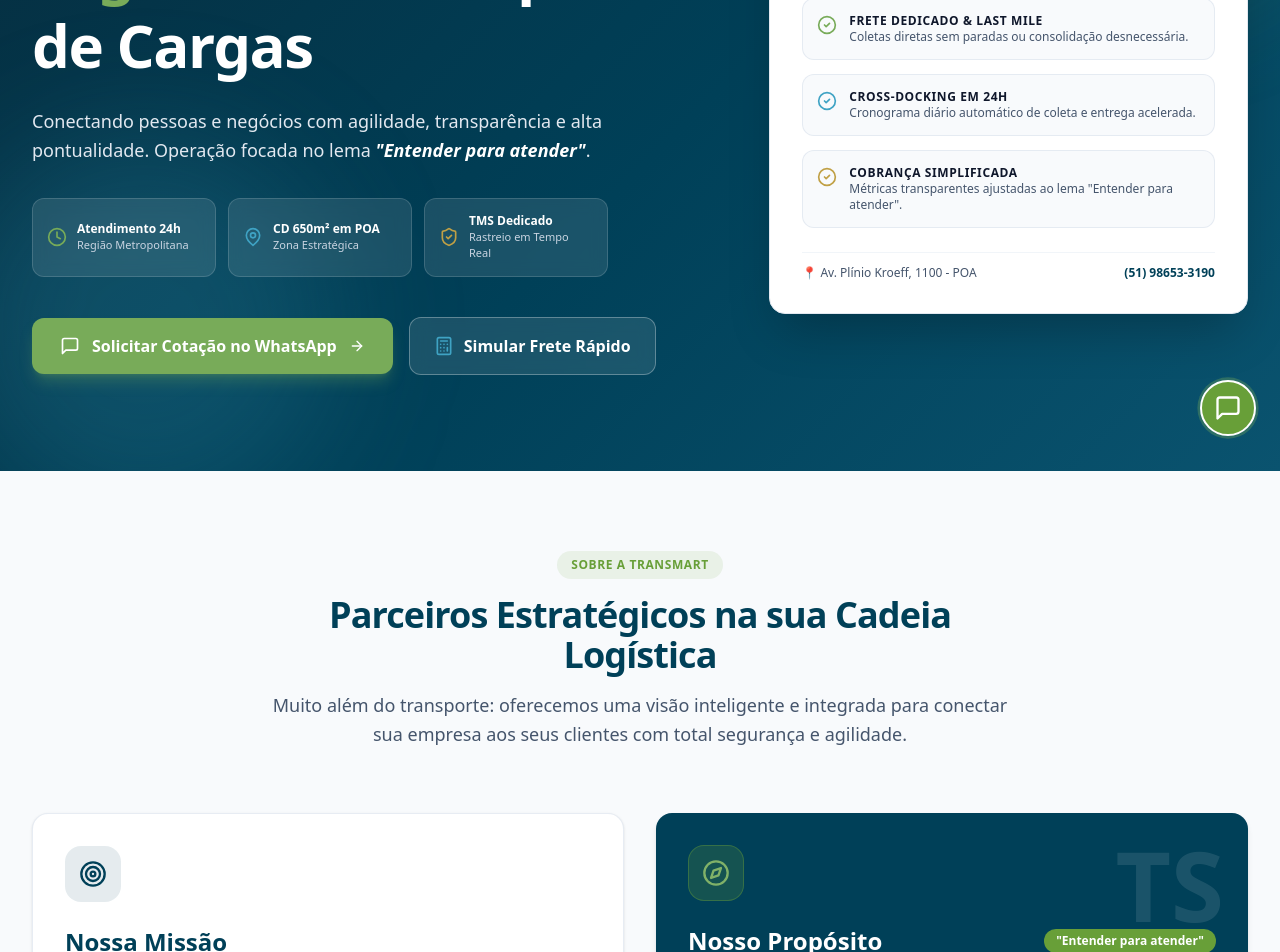
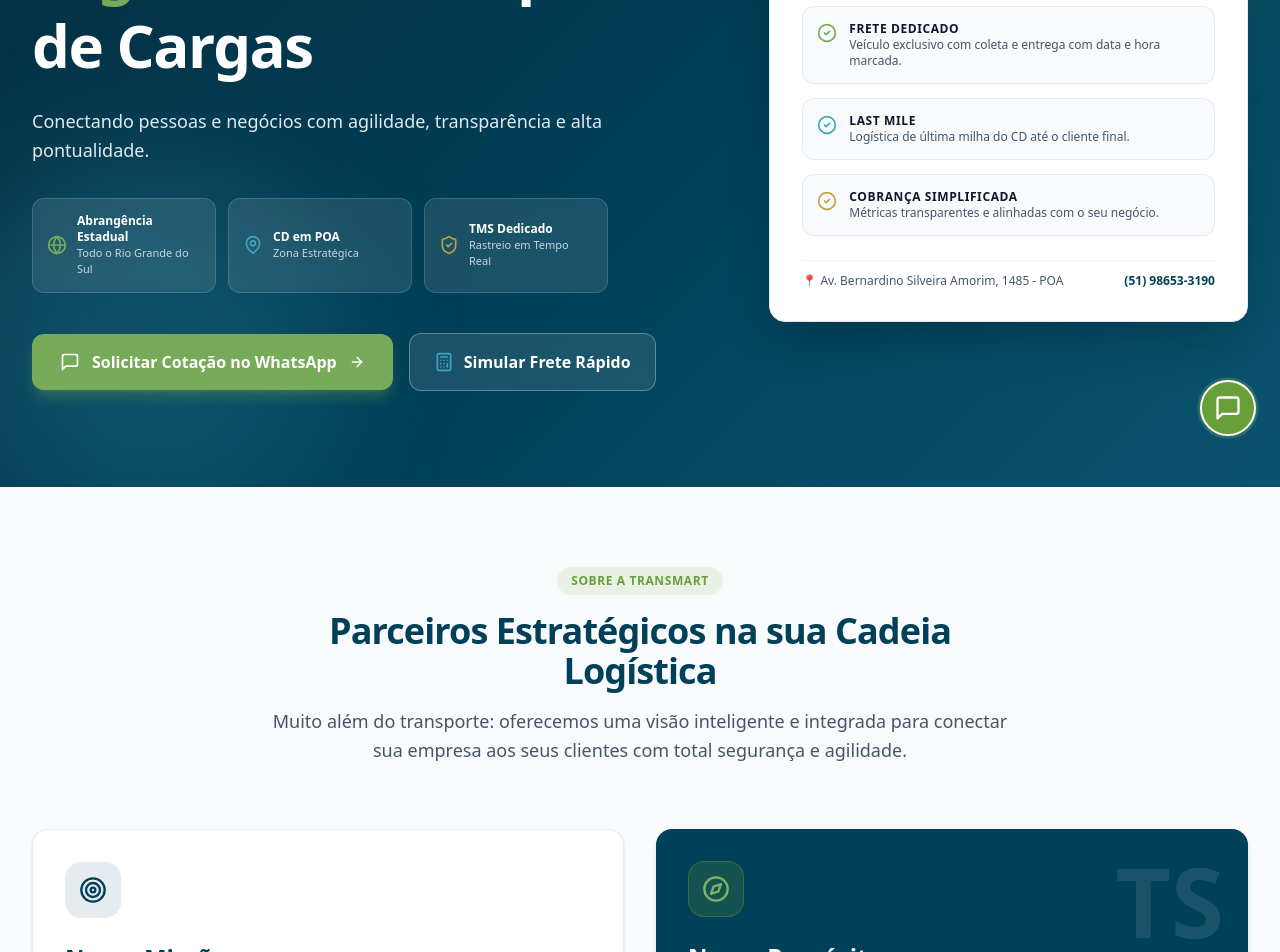
Before and after one commit to viniciusnascimento95/transmart, a React (Vite) app: page / in a window 1280 px wide. Shown: the part 340-1292 px from the top of the page. Built offline with nearby package versions, Linux system fonts and the light colour scheme.

Commit message:
feat(content): update company address, service listings and coverage, and remove slogans

```diff
--- a/src/components/About.tsx
+++ b/src/components/About.tsx
@@ -57,9 +57,6 @@
             </div>
             <div className="flex items-center justify-between mb-4">
               <h3 className="text-2xl font-bold text-white">Nosso Propósito</h3>
-              <span className="px-3 py-1 rounded-full bg-[#689F38] text-white font-bold text-xs">
-                "{COMPANY_INFO.lema}"
-              </span>
             </div>
             <p className="text-slate-200 leading-relaxed text-base">
               {COMPANY_INFO.purpose}
--- a/src/components/Coverage.tsx
+++ b/src/components/Coverage.tsx
@@ -1,5 +1,5 @@
 import React, { useState } from 'react';
-import { MapPin, Search, CheckCircle2, Clock, HelpCircle, ArrowRight } from 'lucide-react';
+import { MapPin, Search, CheckCircle2, HelpCircle, ArrowRight } from 'lucide-react';
 import { CITIES_24H, COMPANY_INFO } from '../data/content';
 
 export const Coverage: React.FC = () => {
@@ -16,14 +16,14 @@
         {/* Section Header */}
         <div className="text-center max-w-3xl mx-auto space-y-4 mb-14">
           <div className="inline-flex items-center gap-2 px-3.5 py-1.5 rounded-full bg-[#689F38]/15 text-[#58872F] text-xs font-bold uppercase tracking-wider">
-            <Clock className="w-4 h-4 text-[#689F38]" />
-            Atendimento em até 24 Horas
+            <MapPin className="w-4 h-4 text-[#689F38]" />
+            Atendimento RS
           </div>
           <h2 className="text-3xl sm:text-4xl font-extrabold text-[#004058] tracking-tight">
-            Região Metropolitana de Porto Alegre
+            Abrangência Estadual
           </h2>
           <p className="text-slate-600 text-base sm:text-lg">
-            Garantimos prazos de coleta e entrega acelerada em 15 municípios estratégicos com rota diária programada.
+            Abrangemos todo o RS através de parceiros estratégicos em cada região. Com foco de atendimento na região metropolitana de POA onde fica nossa sede.
           </p>
         </div>
 
@@ -46,7 +46,7 @@
           <div className="flex items-center justify-between border-b border-slate-100 pb-4 mb-6">
             <div className="flex items-center gap-2">
               <MapPin className="w-5 h-5 text-[#689F38]" />
-              <h3 className="font-bold text-[#004058] text-lg">Cidades com Atendimento 24h Garantido</h3>
+              <h3 className="font-bold text-[#004058] text-lg">Cidades atendidas a partir da sede</h3>
             </div>
             <span className="text-xs font-semibold px-3 py-1 rounded-full bg-[#689F38]/10 text-[#58872F]">
               {filteredCities.length} Municípios
--- a/src/components/Footer.tsx
+++ b/src/components/Footer.tsx
@@ -17,11 +17,7 @@
               Soluções eficientes e seguras no transporte de cargas e logística inteligente na Região Metropolitana de Porto Alegre e RS.
             </p>
 
-            <div className="pt-2">
-              <span className="inline-block px-3 py-1 rounded-full bg-white/10 text-[#78AB59] text-xs font-bold border border-white/10">
-                "{COMPANY_INFO.lema}"
-              </span>
-            </div>
+
           </div>
 
           {/* Col 2: Navigation Links */}
--- a/src/components/Hero.tsx
+++ b/src/components/Hero.tsx
@@ -1,5 +1,5 @@
 import React from 'react';
-import { MessageSquare, Calculator, ShieldCheck, Clock, MapPin, ArrowRight, CheckCircle2 } from 'lucide-react';
+import { MessageSquare, Calculator, ShieldCheck, MapPin, ArrowRight, CheckCircle2, Globe } from 'lucide-react';
 import { COMPANY_INFO } from '../data/content';
 import { Logo } from './Logo';
 
@@ -32,23 +32,23 @@
 
             {/* Subtitle */}
             <p className="text-base sm:text-lg text-slate-200 max-w-2xl mx-auto lg:mx-0 leading-relaxed font-normal">
-              Conectando pessoas e negócios com agilidade, transparência e alta pontualidade. Operação focada no lema <strong className="text-white italic">"Entender para atender"</strong>.
+              Conectando pessoas e negócios com agilidade, transparência e alta pontualidade.
             </p>
 
             {/* Feature Badges Grid */}
             <div className="grid grid-cols-1 sm:grid-cols-3 gap-3 pt-2 max-w-xl mx-auto lg:mx-0">
               <div className="flex items-center gap-2.5 p-3.5 rounded-xl bg-white/10 border border-white/15 backdrop-blur-sm">
-                <Clock className="w-5 h-5 text-[#78AB59] shrink-0" />
+                <Globe className="w-5 h-5 text-[#78AB59] shrink-0" />
                 <div className="text-left">
-                  <p className="text-xs font-bold text-white">Atendimento 24h</p>
-                  <p className="text-[11px] text-slate-300">Região Metropolitana</p>
+                  <p className="text-xs font-bold text-white">Abrangência Estadual</p>
+                  <p className="text-[11px] text-slate-300">Todo o Rio Grande do Sul</p>
                 </div>
               </div>
 
               <div className="flex items-center gap-2.5 p-3.5 rounded-xl bg-white/10 border border-white/15 backdrop-blur-sm">
                 <MapPin className="w-5 h-5 text-[#3FA3C4] shrink-0" />
                 <div className="text-left">
-                  <p className="text-xs font-bold text-white">CD 650m² em POA</p>
+                  <p className="text-xs font-bold text-white">CD em POA</p>
                   <p className="text-[11px] text-slate-300">Zona Estratégica</p>
                 </div>
               </div>
@@ -101,16 +101,16 @@
                 <div className="p-3.5 rounded-xl bg-slate-50 border border-slate-200/80 flex items-start gap-3">
                   <CheckCircle2 className="w-5 h-5 text-[#78AB59] shrink-0 mt-0.5" />
                   <div>
-                    <p className="text-xs font-extrabold text-slate-900 uppercase tracking-wider">Frete Dedicado & Last Mile</p>
-                    <p className="text-xs text-slate-600">Coletas diretas sem paradas ou consolidação desnecessária.</p>
+                    <p className="text-xs font-extrabold text-slate-900 uppercase tracking-wider">Frete Dedicado</p>
+                    <p className="text-xs text-slate-600">Veículo exclusivo com coleta e entrega com data e hora marcada.</p>
                   </div>
                 </div>
 
                 <div className="p-3.5 rounded-xl bg-slate-50 border border-slate-200/80 flex items-start gap-3">
                   <CheckCircle2 className="w-5 h-5 text-[#3FA3C4] shrink-0 mt-0.5" />
                   <div>
-                    <p className="text-xs font-extrabold text-slate-900 uppercase tracking-wider">Cross-docking em 24h</p>
-                    <p className="text-xs text-slate-600">Cronograma diário automático de coleta e entrega acelerada.</p>
+                    <p className="text-xs font-extrabold text-slate-900 uppercase tracking-wider">Last Mile</p>
+                    <p className="text-xs text-slate-600">Logística de última milha do CD até o cliente final.</p>
                   </div>
                 </div>
 
@@ -118,13 +118,13 @@
                   <CheckCircle2 className="w-5 h-5 text-[#C0A045] shrink-0 mt-0.5" />
                   <div>
                     <p className="text-xs font-extrabold text-slate-900 uppercase tracking-wider">Cobrança Simplificada</p>
-                    <p className="text-xs text-slate-600">Métricas transparentes ajustadas ao lema "Entender para atender".</p>
+                    <p className="text-xs text-slate-600">Métricas transparentes e alinhadas com o seu negócio.</p>
                   </div>
                 </div>
               </div>
 
               <div className="pt-3 border-t border-slate-100 flex items-center justify-between text-xs text-slate-600">
-                <span>📍 Av. Plínio Kroeff, 1100 - POA</span>
+                <span>📍 Av. Bernardino Silveira Amorim, 1485 - POA</span>
                 <span className="font-extrabold text-[#004058]">(51) 98653-3190</span>
               </div>
             </div>
--- a/src/components/Services.tsx
+++ b/src/components/Services.tsx
@@ -37,7 +37,7 @@
             Soluções Sob Medida para a Sua Operação
           </h2>
           <p className="text-slate-600 text-base sm:text-lg">
-            Atendemos desde demandas urgentes de frete dedicado até operações rotineiras de distribuição e cross-docking em 24h.
+            Atendemos desde demandas urgentes de frete dedicado e last mile até operações rotineiras de distribuição logística.
           </p>
         </div>
 
@@ -102,7 +102,7 @@
               </span>
               <h3 className="text-xl font-bold text-white">Necessidade Específica?</h3>
               <p className="text-slate-200 text-sm leading-relaxed">
-                Desenvolvemos projetos logísticos personalizados para cargas especiais, itinerários dedicados e demandas corporativas com tabelas simplificadas.
+                Desenvolvemos projetos logísticos personalizados para o seu negócio, itinerários dedicados e demandas corporativas com tabelas simplificadas.
               </p>
             </div>
 
--- a/src/components/WhyChooseUs.tsx
+++ b/src/components/WhyChooseUs.tsx
@@ -53,11 +53,8 @@
         {/* Lema & CTA Banner */}
         <div className="bg-gradient-to-r from-[#004058] via-[#072B3C] to-[#004058] text-white rounded-3xl p-8 sm:p-12 shadow-2xl relative overflow-hidden flex flex-col lg:flex-row items-center justify-between gap-8 border border-white/10">
           <div className="space-y-3 max-w-2xl text-center lg:text-left">
-            <span className="px-3.5 py-1 rounded-full bg-[#689F38] text-white text-xs font-extrabold uppercase tracking-wider">
-              Nosso Lema
-            </span>
             <h3 className="text-2xl sm:text-3xl font-extrabold text-white">
-              "{COMPANY_INFO.lema}"
+              Soluções Logísticas Customizadas para a sua Empresa
             </h3>
             <p className="text-slate-200 text-sm sm:text-base leading-relaxed">
               Descubra como nossa tabela simplificada e comunicação direta podem otimizar os custos e prazos de entrega do seu negócio hoje mesmo.
--- a/src/data/content.ts
+++ b/src/data/content.ts
@@ -30,8 +30,8 @@
   instagram: '@transmart_log',
   instagramUrl: 'https://www.instagram.com/transmart_log/',
   website: 'www.transmart.com.br',
-  address: 'Av. Plínio Kroeff, 1100 - Porto Alegre - RS, CEP 91150-170',
-  mapsUrl: 'https://maps.google.com/?q=Av.+Pl%C3%ADnio+Kroeff,+1100+-+Porto+Alegre+-+RS,+91150-170',
+  address: 'Av. Bernardino Silveira Amorim, 1485 - Santa Rosa de Lima, Porto Alegre - RS, 91160-001',
+  mapsUrl: 'https://maps.google.com/?q=Av.+Bernardino+Silveira+Amorim,+1485+-+Santa+Rosa+de+Lima,+Porto+Alegre+-+RS,+91160-001',
 
   mission: 'Nosso compromisso é proporcionar soluções eficientes e seguras no transporte de cargas, conectando pessoas e negócios através de uma logística inteligente. Buscamos sempre superar as expectativas de nossos clientes, garantindo a entrega ágil e confiável de seus produtos dentro da nossa cadeia de atendimento.',
 
@@ -77,14 +77,6 @@
     iconName: 'Navigation',
   },
   {
-    id: 'cross-docking',
-    title: 'Cross-docking 24h',
-    shortDesc: 'Coleta diária programada e entregas entregues ao cliente em até 24 horas.',
-    fullDesc: 'Serviço focado na coleta e entrega diária do seu produto. Seguimos um cronograma de coleta automática na sua empresa e entregas dentro de um prazo de 24h no seu cliente.',
-    highlight: 'Prazo em até 24 horas',
-    iconName: 'Clock',
-  },
-  {
     id: 'paletizacao',
     title: 'Paletização',
     shortDesc: 'Padronização e montagem de pallets sob medida em nosso CD antes da entrega.',
@@ -123,7 +115,7 @@
 export const INFRASTRUCTURE_ITEMS = [
   {
     title: 'Centro de Distribuição em Porto Alegre',
-    stat: '650m²',
+    stat: 'Estratégico',
     description: 'CD estratégico preparado para recepção, armazenagem rápida, triagem e expedição na principal zona de transporte rodoviário de cargas de Porto Alegre.',
     iconName: 'Warehouse',
   },
@@ -155,6 +147,6 @@
   {
     number: '03',
     title: 'Personalização "Entender para atender"',
-    description: 'Não buscamos apenas clientes, mas sim parceiros de negócios a longo prazo. Oferecemos um serviço 100% alinhado com o seu lema e necessidades diárias.',
+    description: 'Não buscamos apenas clientes, mas sim parceiros de negócios a longo prazo. Oferecemos um serviço 100% alinhado com as necessidades do seu negócio.',
   },
 ];
```
